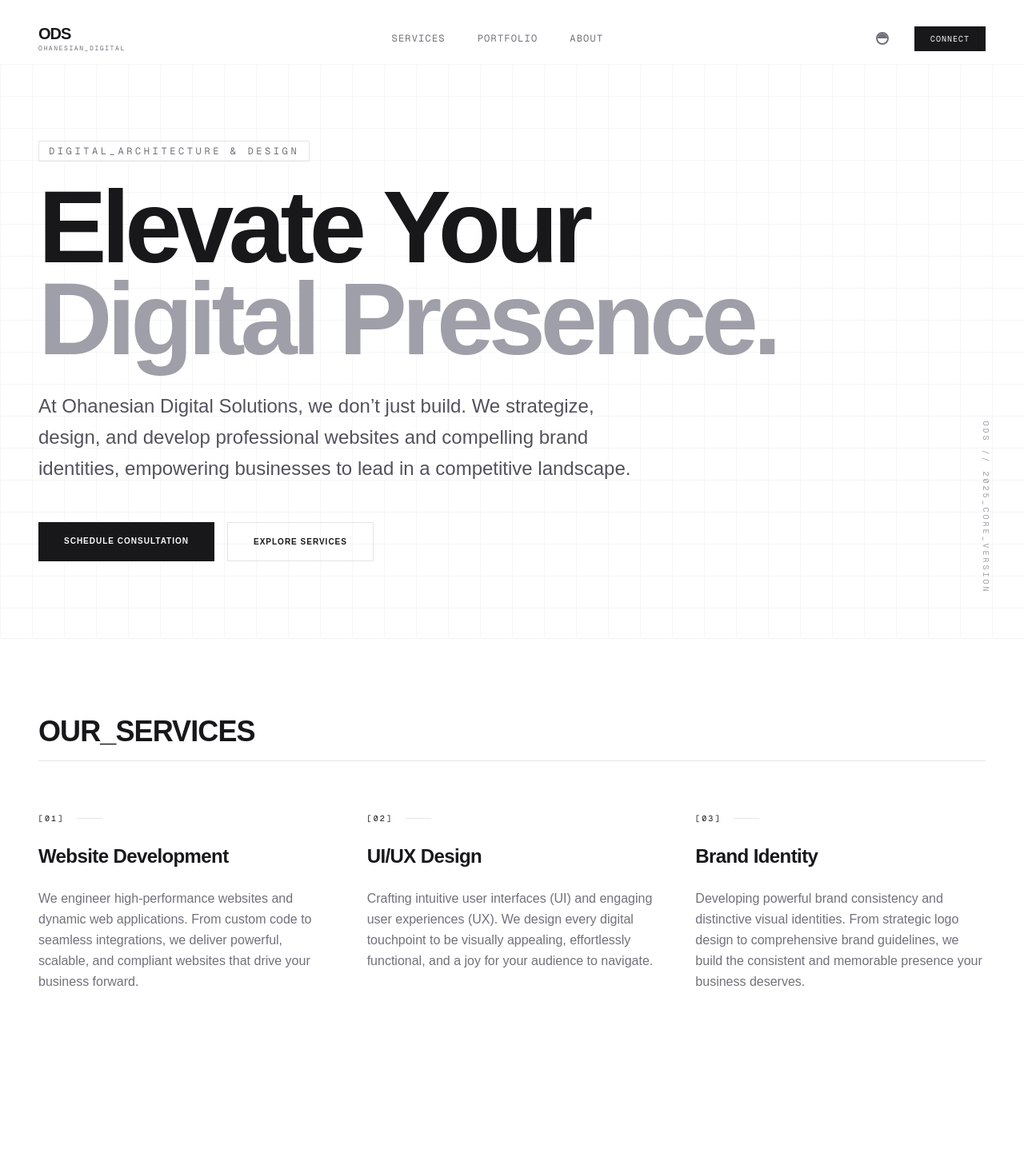
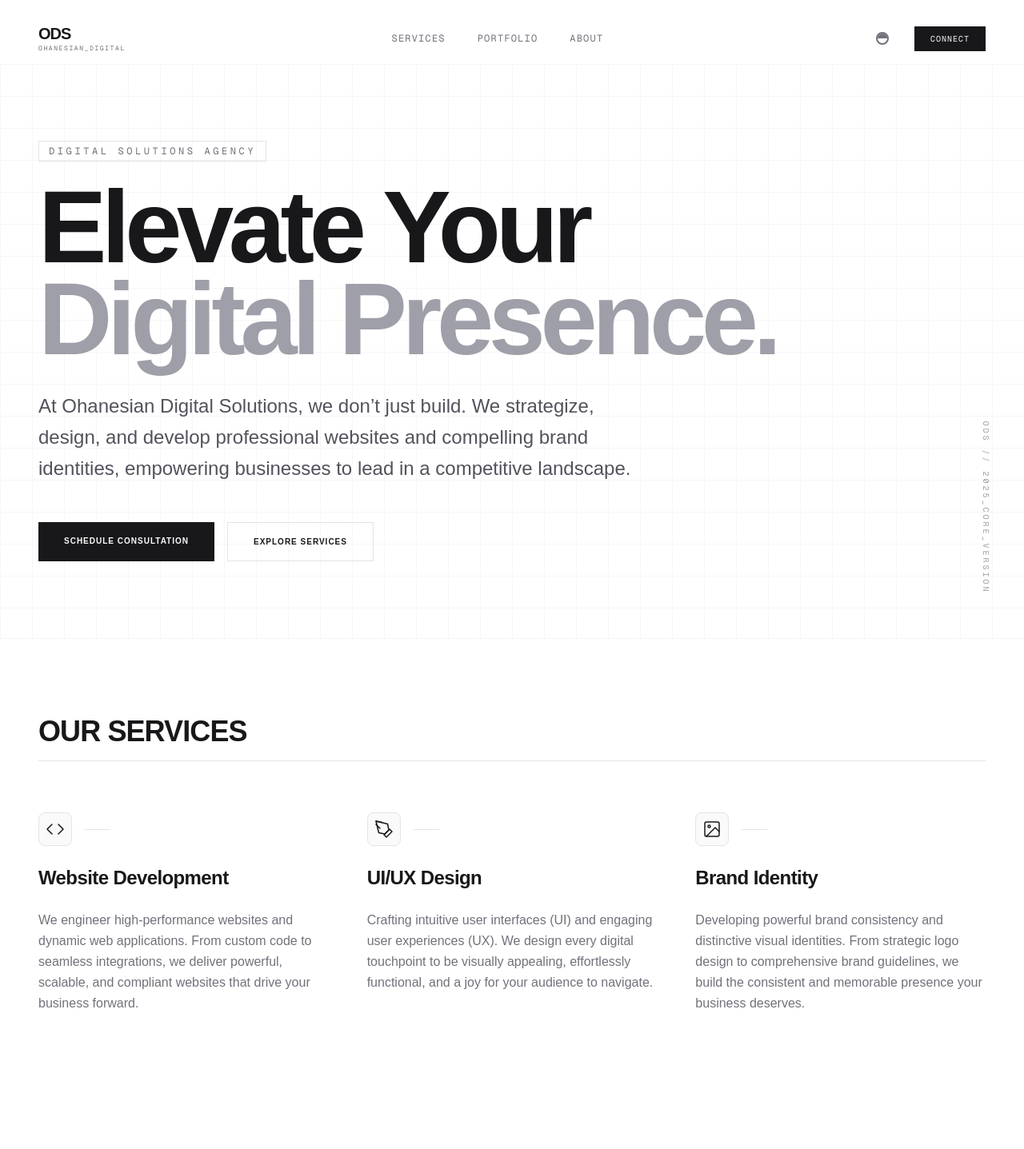
Before and after one commit to markohanesian/ods-headless, a Next.js app: page / in a window 1280 px wide. Shown: the top 1437 px of the page at 80% size. Built offline with nearby package versions, Linux system fonts and the light colour scheme; no server answers.

Commit message:
style: update UI aesthetics, content, and fix linting

```diff
--- a/app/layout.tsx
+++ b/app/layout.tsx
@@ -14,8 +14,8 @@ const geistMono = Geist_Mono({
 });
 
 export const metadata: Metadata = {
-  title: "Ohanesian Digital Solutions | Digital Architect",
-  description: "Minimalist, high-performance, and engineering-focused headless WordPress solutions.",
+  title: "Ohanesian Digital Solutions | Digital Solutions Agency",
+  description: "Minimalist, high-performance, and business-driven digital solutions with engineering expertise.",
 };
 
 export default function RootLayout({
@@ -38,11 +38,11 @@ export default function RootLayout({
             <div>
               <div className="text-xl font-bold tracking-tighter mb-2">ODS</div>
               <p className="text-sm text-zinc-500 max-w-xs">
-                Engineering-focused digital solutions for the modern web.
+                Business-driven digital solutions powered by engineering expertise.
               </p>
             </div>
             <div className="text-[10px] font-mono uppercase tracking-widest text-zinc-400">
-              © 2024 OHANESIAN_DIGITAL_SOLUTIONS // ALL_RIGHTS_RESERVED
+              © 2026 OHANESIAN_DIGITAL_SOLUTIONS // ALL_RIGHTS_RESERVED
             </div>
           </div>
         </footer>
--- a/app/portfolio/[slug]/page.tsx
+++ b/app/portfolio/[slug]/page.tsx
@@ -31,7 +31,7 @@ export default function CaseStudyPage({ params }: { params: { slug: string } })
             </div>
             <div>
               <h3 className="text-[10px] font-mono uppercase tracking-widest text-zinc-400 mb-2">Year</h3>
-              <p className="font-bold">2024</p>
+              <p className="font-bold">2026</p>
             </div>
           </div>
         </div>
@@ -65,8 +65,8 @@ export default function CaseStudyPage({ params }: { params: { slug: string } })
               <div className="sticky top-32 space-y-12">
                 <div className="border-l-2 border-zinc-900 dark:border-zinc-50 pl-6 py-2">
                   <p className="text-sm font-mono text-zinc-500 dark:text-zinc-400 italic">
-                    "The engineering rigor applied to this project resulted in a 40% increase in
-                    conversion rates and a perfect 100/100 Lighthouse score."
+                    &ldquo;The engineering rigor applied to this project resulted in a 40% increase in
+                    conversion rates and a perfect 100/100 Lighthouse score.&rdquo;
                   </p>
                 </div>
 
--- a/components/BlogSection.tsx
+++ b/components/BlogSection.tsx
@@ -19,7 +19,7 @@ const BlogSection = async () => {
         <div className="flex flex-col md:flex-row md:items-end justify-between mb-16 gap-6">
           <div className="max-w-2xl">
             <h2 className="text-4xl font-bold tracking-tight text-zinc-900 dark:text-zinc-50 mb-4 uppercase">
-              Digital_Insights
+              Digital Insights
             </h2>
             <p className="text-zinc-500 dark:text-zinc-400 font-mono text-sm uppercase tracking-widest">
               Articles, Case Studies, and Observations on the Modern Web
--- a/components/CaseStudyGrid.tsx
+++ b/components/CaseStudyGrid.tsx
@@ -56,11 +56,6 @@ const CaseStudyGrid = async ({ hideHeader = false }: { hideHeader?: boolean }) =
                     No_Image_Found
                   </div>
                 )}
-                <div className="absolute top-4 left-4">
-                  <div className="text-[10px] font-mono py-1 px-2 bg-zinc-900/80 text-zinc-50 backdrop-blur-sm uppercase tracking-widest border border-zinc-700/50">
-                    [{project.categories?.nodes[0]?.name || "Uncategorized"}]
-                  </div>
-                </div>
               </div>
 
               {/* Content */}
@@ -76,7 +71,7 @@ const CaseStudyGrid = async ({ hideHeader = false }: { hideHeader?: boolean }) =
 
                 <div className="mt-auto flex items-center justify-between">
                   <div className="text-[10px] font-mono text-zinc-400 uppercase tracking-widest">
-                    View_Case_Study
+                    View
                   </div>
                   <span className="text-zinc-400 translate-x-0 group-hover:translate-x-2 transition-transform">→</span>
                 </div>
--- a/components/CoreValues.tsx
+++ b/components/CoreValues.tsx
@@ -24,7 +24,7 @@ const CoreValues = () => {
       <div className="max-w-7xl mx-auto">
         <div className="mb-16">
           <h2 className="text-4xl font-bold tracking-tight text-zinc-900 dark:text-zinc-50 mb-4 uppercase">
-            Our_Core_Values
+            Our Core Values
           </h2>
           <div className="h-px w-full bg-zinc-200 dark:bg-zinc-800"></div>
         </div>
--- a/components/Hero.tsx
+++ b/components/Hero.tsx
@@ -10,7 +10,7 @@ const Hero = () => {
 
       <div className="max-w-5xl z-10">
         <div className="inline-block px-3 py-1 mb-6 text-xs font-mono tracking-[0.3em] uppercase border border-zinc-200 dark:border-zinc-800 text-zinc-500">
-          Digital_Architecture & Design
+          Digital Solutions Agency
         </div>
 
         <h1 className="text-6xl md:text-9xl font-bold tracking-tighter leading-[0.9] mb-8 text-zinc-900 dark:text-zinc-50">
--- a/components/Services.tsx
+++ b/components/Services.tsx
@@ -4,17 +4,38 @@ const SERVICES = [
   {
     title: "Website Development",
     description: "We engineer high-performance websites and dynamic web applications. From custom code to seamless integrations, we deliver powerful, scalable, and compliant websites that drive your business forward.",
-    id: "01"
+    id: "01",
+    icon: (
+      <svg viewBox="0 0 24 24" fill="none" stroke="currentColor" strokeWidth="1.5" strokeLinecap="round" strokeLinejoin="round" className="w-6 h-6">
+        <polyline points="16 18 22 12 16 6"></polyline>
+        <polyline points="8 6 2 12 8 18"></polyline>
+      </svg>
+    )
   },
   {
     title: "UI/UX Design",
     description: "Crafting intuitive user interfaces (UI) and engaging user experiences (UX). We design every digital touchpoint to be visually appealing, effortlessly functional, and a joy for your audience to navigate.",
-    id: "02"
+    id: "02",
+    icon: (
+      <svg viewBox="0 0 24 24" fill="none" stroke="currentColor" strokeWidth="1.5" strokeLinecap="round" strokeLinejoin="round" className="w-6 h-6">
+        <path d="M12 19l7-7 3 3-7 7-3-3z"></path>
+        <path d="M18 13l-1.5-7.5L2 2l3.5 14.5L13 18l5-5z"></path>
+        <path d="M2 2l7.5 1.5"></path>
+        <path d="M7 11l-5-5"></path>
+      </svg>
+    )
   },
   {
     title: "Brand Identity",
     description: "Developing powerful brand consistency and distinctive visual identities. From strategic logo design to comprehensive brand guidelines, we build the consistent and memorable presence your business deserves.",
-    id: "03"
+    id: "03",
+    icon: (
+      <svg viewBox="0 0 24 24" fill="none" stroke="currentColor" strokeWidth="1.5" strokeLinecap="round" strokeLinejoin="round" className="w-6 h-6">
+        <rect x="3" y="3" width="18" height="18" rx="2" ry="2"></rect>
+        <circle cx="8.5" cy="8.5" r="1.5"></circle>
+        <polyline points="21 15 16 10 5 21"></polyline>
+      </svg>
+    )
   }
 ];
 
@@ -24,7 +45,7 @@ const Services = () => {
       <div className="max-w-7xl mx-auto">
         <div className="mb-16">
           <h2 className="text-4xl font-bold tracking-tight text-zinc-900 dark:text-zinc-50 mb-4 uppercase">
-            Our_Services
+            Our Services
           </h2>
           <div className="h-px w-full bg-zinc-200 dark:bg-zinc-800"></div>
         </div>
@@ -32,8 +53,10 @@ const Services = () => {
         <div className="grid grid-cols-1 md:grid-cols-3 gap-12">
           {SERVICES.map((service) => (
             <div key={service.id} className="group">
-              <div className="font-mono text-[10px] text-zinc-400 mb-6 flex items-center gap-4 uppercase tracking-[0.2em]">
-                <span className="text-zinc-900 dark:text-zinc-50">[{service.id}]</span>
+              <div className="text-zinc-900 dark:text-zinc-50 mb-6 flex items-center gap-4">
+                <div className="p-2 bg-zinc-50 dark:bg-zinc-900 border border-zinc-200 dark:border-zinc-800 rounded-lg">
+                  {service.icon}
+                </div>
                 <span className="h-px w-8 bg-zinc-200 dark:bg-zinc-800"></span>
               </div>
               <h3 className="text-2xl font-bold text-zinc-900 dark:text-zinc-50 mb-6 tracking-tight">
```
Also changed, not shown: lib/wordpress.ts (+22 -7 lines).
